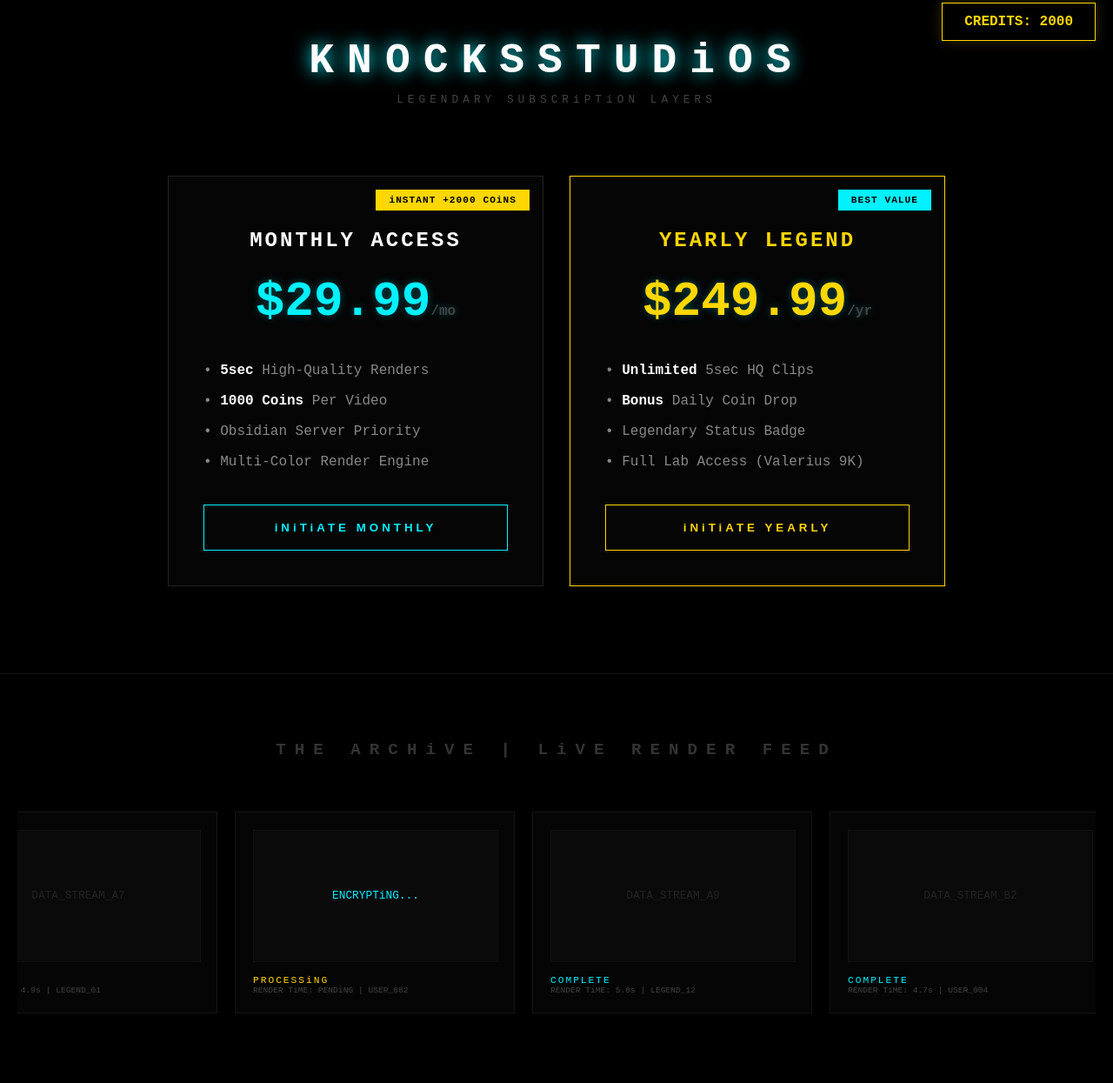
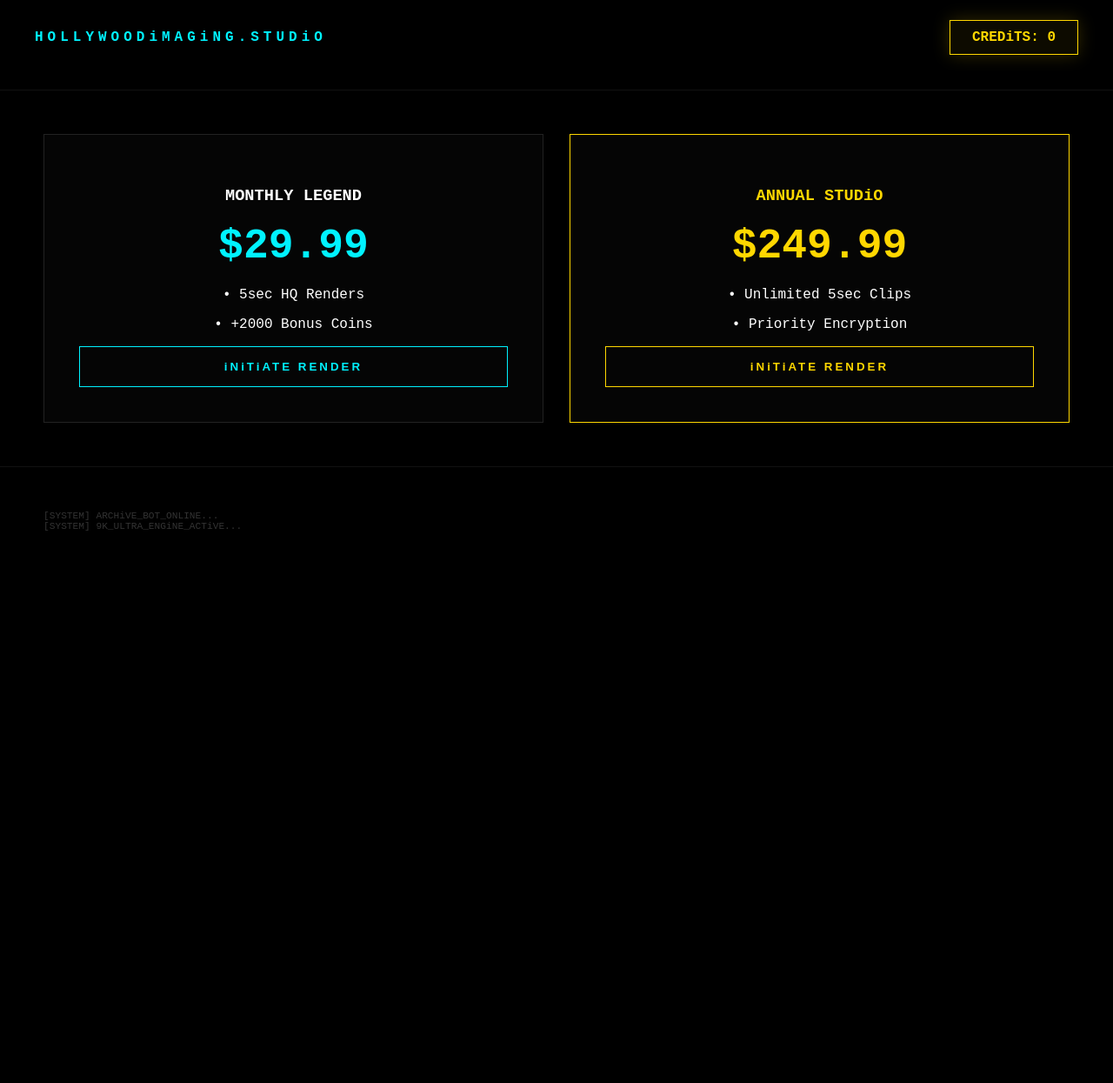
Before and after one commit to KNOCKSSTUDiOS/knocks-engine, a plain HTML site: page store.html in a window 1280 px wide. Shown: the part 17-1262 px from the top of the page at 87% size. After the commit the page ends 800 px from the top, so only its background shows below. Drawn offline with Linux system fonts and the light colour scheme.

Commit message:
Update store.html

```diff
--- a/store.html
+++ b/store.html
@@ -3,162 +3,71 @@
 <head>
     <meta charset="UTF-8">
     <meta name="viewport" content="width=device-width, initial-scale=1.0">
-    <title>KNOCKSSTUDiOS | THE ARCHiVE & STORE</title>
+    <title>THE ARCHiVE | HOLLYWOODiMAGiNG.STUDiO</title>
     <style>
-        body, html { margin: 0; padding: 0; background: #000; color: #fff; font-family: 'Courier New', monospace; overflow-x: hidden; }
+        body { margin: 0; background: #000; color: #fff; font-family: 'Courier New', monospace; overflow-x: hidden; }
+        .header { padding: 40px; border-bottom: 1px solid #111; display: flex; justify-content: space-between; align-items: center; }
+        .brand-sig { font-weight: 900; letter-spacing: 5px; color: #00f2ff; text-transform: none; }
 
-        /* THE BACKGROUND GRADiENT */
-        .bg-glow {
-            position: fixed; inset: 0;
-            background: radial-gradient(circle at top right, rgba(0, 242, 255, 0.1), transparent 50%),
-                        radial-gradient(circle at bottom left, rgba(255, 0, 255, 0.05), transparent 50%);
-            z-index: -1;
-        }
+        /* CREDiT METER */
+        .meter { border: 1px solid #ffd700; padding: 10px 25px; color: #ffd700; font-weight: bold; background: rgba(255, 215, 0, 0.05); box-shadow: 0 0 20px rgba(255, 215, 0, 0.2); }
 
-        /* HEADER & SIGNATURE */
-        .header { text-align: center; padding: 60px 20px; }
-        .signature { font-size: clamp(1.5rem, 5vw, 3rem); letter-spacing: 15px; font-weight: 900; color: #fff; text-shadow: 0 0 20px #00f2ff; text-transform: none; }
-        .sub-tag { letter-spacing: 5px; color: #444; font-size: 0.8rem; margin-top: 10px; }
+        /* ARCHiVE GRiD */
+        .grid { display: grid; grid-template-columns: repeat(auto-fit, minmax(300px, 1fr)); gap: 30px; padding: 50px; }
+        .card { background: #050505; border: 1px solid #222; padding: 40px; text-align: center; position: relative; transition: 0.4s; }
+        .card:hover { border-color: #00f2ff; box-shadow: 0 0 40px rgba(0, 242, 255, 0.2); }
+        .price { font-size: 3rem; color: #00f2ff; margin: 20px 0; font-weight: 900; }
+        .btn { width: 100%; padding: 15px; background: transparent; border: 1px solid #00f2ff; color: #00f2ff; cursor: pointer; font-weight: bold; letter-spacing: 3px; }
 
-        /* COiN METER */
-        .coin-meter { position: fixed; top: 20px; right: 20px; border: 1px solid #ffd700; padding: 12px 25px; color: #ffd700; font-weight: bold; background: rgba(0,0,0,0.9); z-index: 100; box-shadow: 0 0 15px rgba(255, 215, 0, 0.2); }
-
-        /* STORE GRiD */
-        .store-grid { display: flex; flex-wrap: wrap; justify-content: center; gap: 30px; padding: 20px; max-width: 1200px; margin: auto; }
-
-        .card {
-            background: rgba(255, 255, 255, 0.02);
-            border: 1px solid #222;
-            padding: 40px;
-            width: 350px;
-            text-align: center;
-            transition: 0.4s ease;
-            position: relative;
-        }
-        .card:hover { border-color: #00f2ff; box-shadow: 0 0 40px rgba(0, 242, 255, 0.15); transform: translateY(-5px); }
-
-        .bonus-tag { background: #ffd700; color: #000; font-weight: bold; padding: 6px 15px; font-size: 0.7rem; position: absolute; top: 15px; right: 15px; letter-spacing: 1px; }
-
-        .price { font-size: 3.5rem; font-weight: 900; margin: 25px 0; color: #00f2ff; text-shadow: 0 0 10px rgba(0, 242, 255, 0.3); }
-        .price span { font-size: 1rem; color: #444; }
-
-        .feature-list { list-style: none; padding: 0; margin: 30px 0; color: #888; line-height: 2.2; text-align: left; }
-        .feature-list b { color: #fff; }
-
-        .buy-btn {
-            width: 100%; padding: 18px; background: transparent; border: 1px solid #00f2ff;
-            color: #00f2ff; font-weight: bold; cursor: pointer; letter-spacing: 4px; transition: 0.3s;
-        }
-        .buy-btn:hover { background: #00f2ff; color: #000; box-shadow: 0 0 30px #00f2ff; }
-
-        /* THE LiVE ARCHiVE */
-        .archive-section { margin-top: 80px; padding: 60px 20px; background: rgba(0,0,0,0.5); border-top: 1px solid #111; }
-        .archive-title { letter-spacing: 10px; text-align: center; color: #333; margin-bottom: 40px; font-size: 1.2rem; }
-
-        .archive-scroll { display: flex; gap: 20px; overflow-x: hidden; white-space: nowrap; padding: 20px 0; }
-        .archive-item {
-            min-width: 280px; background: #050505; border: 1px solid #151515; padding: 20px;
-            display: inline-block; transition: 0.3s;
-        }
-        .archive-item:hover { border-color: #333; }
-        .preview-box { width: 100%; height: 150px; background: #0a0a0a; border: 1px solid #111; display: flex; align-items: center; justify-content: center; color: #222; font-size: 0.8rem; }
-        .status-line { margin-top: 15px; font-size: 0.7rem; letter-spacing: 2px; }
+        .archive-log { padding: 50px; border-top: 1px solid #111; color: #333; font-size: 0.7rem; }
     </style>
 </head>
 <body>
 
-    <div class="bg-glow"></div>
-    <div class="coin-meter">CREDITS: 2000</div>
+    <div class="header">
+        <div class="brand-sig">HOLLYWOODiMAGiNG.STUDiO</div>
+        <div class="meter" id="coin-display">CREDiTS: 0</div>
+    </div>
 
-    <header class="header">
-        <div class="signature">KNOCKSSTUDiOS</div>
-        <div class="sub-tag">LEGENDARY SUBSCRiPTiON LAYERS</div>
-    </header>
+    <div class="grid">
+        <div class="card">
+            <h3>MONTHLY LEGEND</h3>
+            <div class="price">$29.99</div>
+            <p>• 5sec HQ Renders</p>
+            <p>• +2000 Bonus Coins</p>
+            <button class="btn" onclick="render()">iNiTiATE RENDER</button>
+        </div>
+        <div class="card" style="border-color: #ffd700;">
+            <h3 style="color: #ffd700;">ANNUAL STUDiO</h3>
+            <div class="price" style="color: #ffd700;">$249.99</div>
+            <p>• Unlimited 5sec Clips</p>
+            <p>• Priority Encryption</p>
+            <button class="btn" style="border-color: #ffd700; color: #ffd700;" onclick="render()">iNiTiATE RENDER</button>
+        </div>
+    </div>
 
-    <main class="store-grid">
-        <article class="card">
-            <div class="bonus-tag">iNSTANT +2000 COiNS</div>
-            <h2 style="letter-spacing: 3px;">MONTHLY ACCESS</h2>
-            <div class="price">$29.99<span>/mo</span></div>
-            <ul class="feature-list">
-                <li>• <b>5sec</b> High-Quality Renders</li>
-                <li>• <b>1000 Coins</b> Per Video</li>
-                <li>• Obsidian Server Priority</li>
-                <li>• Multi-Color Render Engine</li>
-            </ul>
-            <button class="buy-btn" onclick="initiateGate()">iNiTiATE MONTHLY</button>
-        </article>
-
-        <article class="card" style="border-color: #ffd700;">
-            <div class="bonus-tag" style="background: #00f2ff;">BEST VALUE</div>
-            <h2 style="letter-spacing: 3px; color: #ffd700;">YEARLY LEGEND</h2>
-            <div class="price" style="color: #ffd700;">$249.99<span>/yr</span></div>
-            <ul class="feature-list">
-                <li>• <b>Unlimited</b> 5sec HQ Clips</li>
-                <li>• <b>Bonus</b> Daily Coin Drop</li>
-                <li>• Legendary Status Badge</li>
-                <li>• Full Lab Access (Valerius 9K)</li>
-            </ul>
-            <button class="buy-btn" style="border-color: #ffd700; color: #ffd700;" onclick="initiateGate()">iNiTiATE YEARLY</button>
-        </article>
-    </main>
-
-    <section class="archive-section">
-        <h2 class="archive-title">THE ARCHiVE | LiVE RENDER FEED</h2>
-        <div class="archive-scroll" id="scrollContainer">
-            <div class="archive-item">
-                <div class="preview-box">DATA_STREAM_A7</div>
-                <div class="status-line" style="color: #00f2ff;">COMPLETE</div>
-                <div style="font-size: 0.6rem; color: #444;">RENDER TiME: 4.9s | LEGEND_01</div>
-            </div>
-            <div class="archive-item">
-                <div class="preview-box" style="color: #00f2ff;">ENCRYPTiNG...</div>
-                <div class="status-line" style="color: #ffd700;">PROCESSiNG</div>
-                <div style="font-size: 0.6rem; color: #444;">RENDER TiME: PENDiNG | USER_882</div>
-            </div>
-            <div class="archive-item">
-                <div class="preview-box">DATA_STREAM_A9</div>
-                <div class="status-line" style="color: #00f2ff;">COMPLETE</div>
-                <div style="font-size: 0.6rem; color: #444;">RENDER TiME: 5.0s | LEGEND_12</div>
-            </div>
-            <div class="archive-item">
-                <div class="preview-box">DATA_STREAM_B2</div>
-                <div class="status-line" style="color: #00f2ff;">COMPLETE</div>
-                <div style="font-size: 0.6rem; color: #444;">RENDER TiME: 4.7s | USER_004</div>
-            </div>
-        </div>
-    </section>
+    <div class="archive-log" id="log-feed">
+        [SYSTEM] ARCHiVE_BOT_ONLINE...<br>
+        [SYSTEM] 9K_ULTRA_ENGiNE_ACTiVE...
+    </div>
 
     <script>
-        // 1. AUDIO ENGINE (Sword Whoosh + Deep Hum)
-        const audioCtx = new (window.AudioContext || window.webkitAudioContext)();
+        // LOAD COiNS ON LANDiNG
+        const coins = localStorage.getItem('knocks_credits') || "0";
+        document.getElementById('coin-display').innerText = `CREDiTS: ${coins}`;
 
-        function initiateGate() {
-            if (audioCtx.state === 'suspended') audioCtx.resume();
-
-            // The Sword Whoosh Sound
-            const osc = audioCtx.createOscillator();
-            const g = audioCtx.createGain();
-            osc.type = 'sawtooth';
-            osc.frequency.setValueAtTime(1000, audioCtx.currentTime);
-            osc.frequency.exponentialRampToValueAtTime(10, audioCtx.currentTime + 0.4);
-            g.gain.setValueAtTime(0.2, audioCtx.currentTime);
-            g.gain.linearRampToValueAtTime(0, audioCtx.currentTime + 0.4);
-            osc.connect(g); g.connect(audioCtx.destination);
-            osc.start(); osc.stop(audioCtx.currentTime + 0.4);
-
-            alert("CONNECTiNG TO KNOCKSSTUDiOS SECURE PAYMENT GATEWAY...");
-        }
-
-        // 2. ARCHiVE AUTO-SCROLL
-        const scrollContainer = document.getElementById('scrollContainer');
-        function autoScroll() {
-            scrollContainer.scrollLeft += 1;
-            if (scrollContainer.scrollLeft >= (scrollContainer.scrollWidth - scrollContainer.clientWidth)) {
-                scrollContainer.scrollLeft = 0;
+        function render() {
+            const current = parseInt(localStorage.getItem('knocks_credits'));
+            if(current >= 1000) {
+                const newTotal = current - 1000;
+                localStorage.setItem('knocks_credits', newTotal);
+                document.getElementById('coin-display').innerText = `CREDiTS: ${newTotal}`;
+                document.getElementById('log-feed').innerHTML += `<br>[BOT] RENDER_START: 5.0s HQ_LAYER...`;
+                alert("RENDER iNiTiATED. HQ FiLE ENCRYPTiNG.");
+            } else {
+                alert("iNSUFFiCiENT CREDiTS. TOP UP iN THE STUDiO.");
             }
         }
-        setInterval(autoScroll, 25);
     </script>
 </body>
 </html>
```
